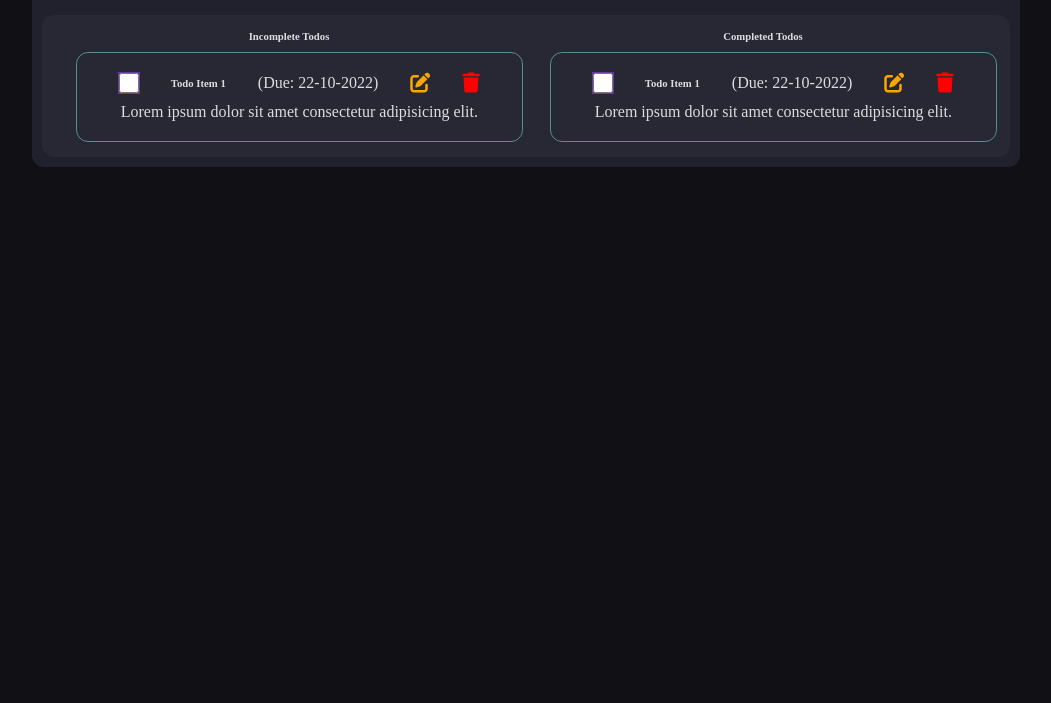
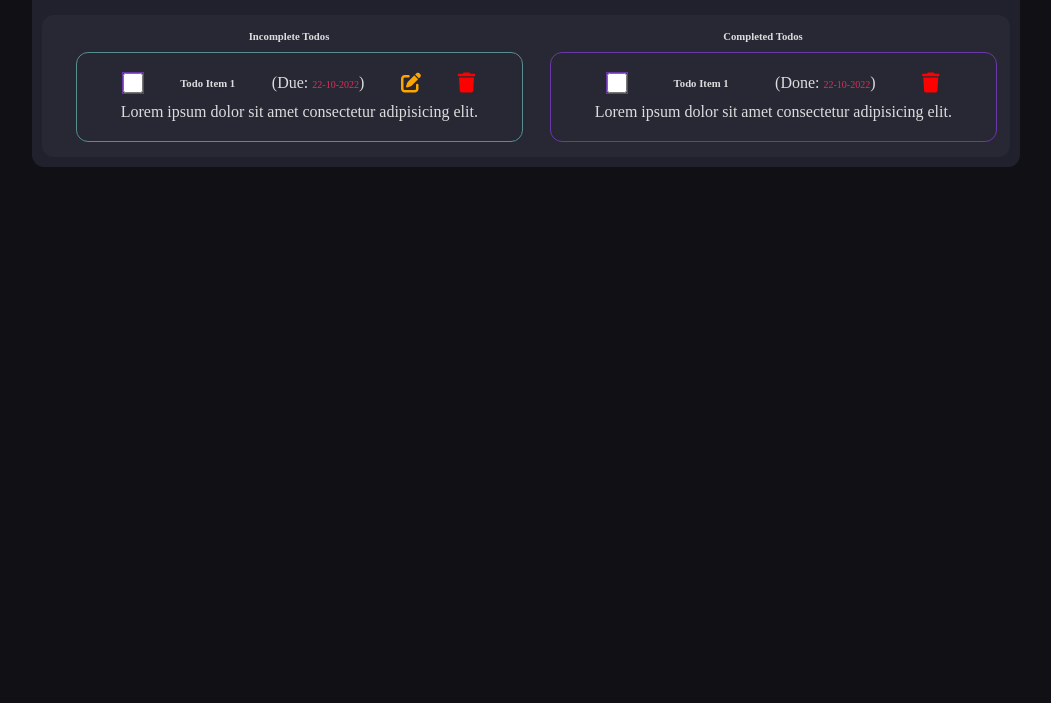
Before and after one commit to SandeSydney/Todo, a plain HTML site: page index.html in a window 1280 px wide. Shown: the part 97-800 px from the top of the page, without its empty margins (114-1165 px from the left). Drawn offline with Linux system fonts and the light colour scheme.

Commit message:
Added styling for date property

```diff
--- a/index.html
+++ b/index.html
@@ -46,7 +46,7 @@
                     <div class="todo-items">
                         <input type="checkbox" name="check" id="check">
                         <h6>Todo Item 1</h6>
-                        <p>(Due: 22-10-2022)</p>
+                        <p>(Due: <span class="dateP">22-10-2022</span>)</p>
                         <i class="fa-solid fa-pen-to-square" style="color: #ffa500;"></i>
                         <i class="fa-sharp fa-solid fa-trash" style="color: #ff0000;"></i>
                         <p>Lorem ipsum dolor sit amet consectetur adipisicing elit. </p>
@@ -56,11 +56,10 @@
                 <div class="completeness">
                     <h6 style="text-align: center;">Completed Todos</h6>
                     <!-- Div to display completed todo's -->
-                    <div class="todo-items">
+                    <div class="todo-complete">
                         <input type="checkbox" name="check" id="check">
                         <h6>Todo Item 1</h6>
-                        <p>(Due: 22-10-2022)</p>
-                        <i class="fa-solid fa-pen-to-square" style="color: #ffa500;"></i>
+                        <p>(Done: <span class="dateP">22-10-2022</span>)</p>
                         <i class="fa-sharp fa-solid fa-trash" style="color: #ff0000;"></i>
                         <p>Lorem ipsum dolor sit amet consectetur adipisicing elit. </p>
                     </div>
```
